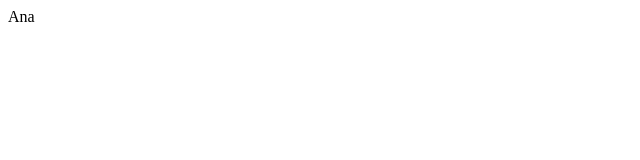
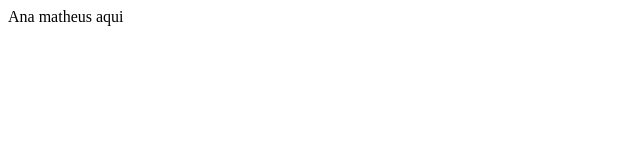
Before and after one commit to anavfs/scm, a plain HTML site: page index.html in a window 1280 px wide. Shown: the whole page, without its empty margins (0-640 px from the left). Drawn offline with Linux system fonts and the light colour scheme.

Commit message:
matheus aqui

```diff
--- a/index.html
+++ b/index.html
@@ -7,5 +7,6 @@
 </head>
 <body>
     Ana
+    matheus aqui
 </body>
 </html>
```
